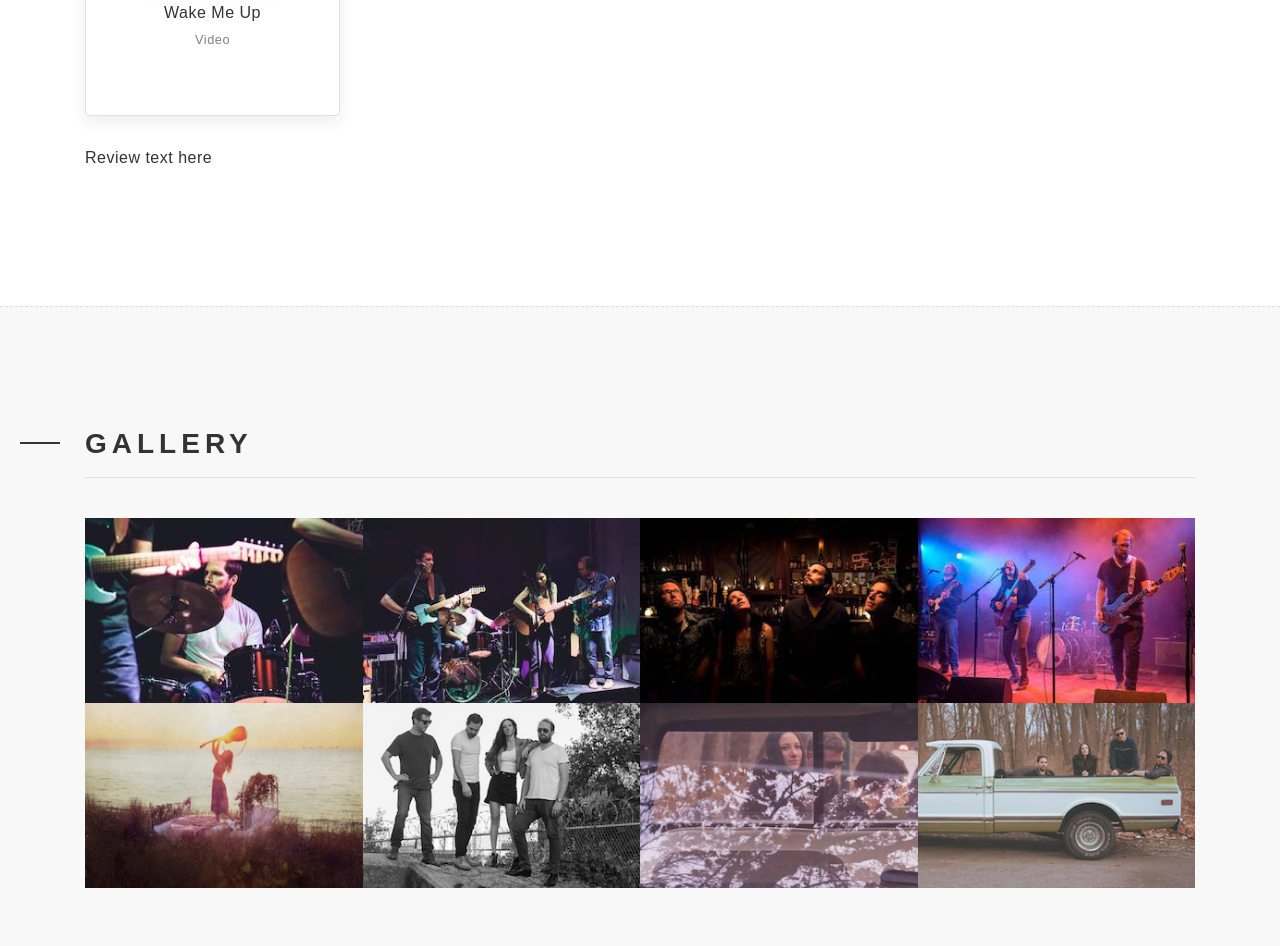
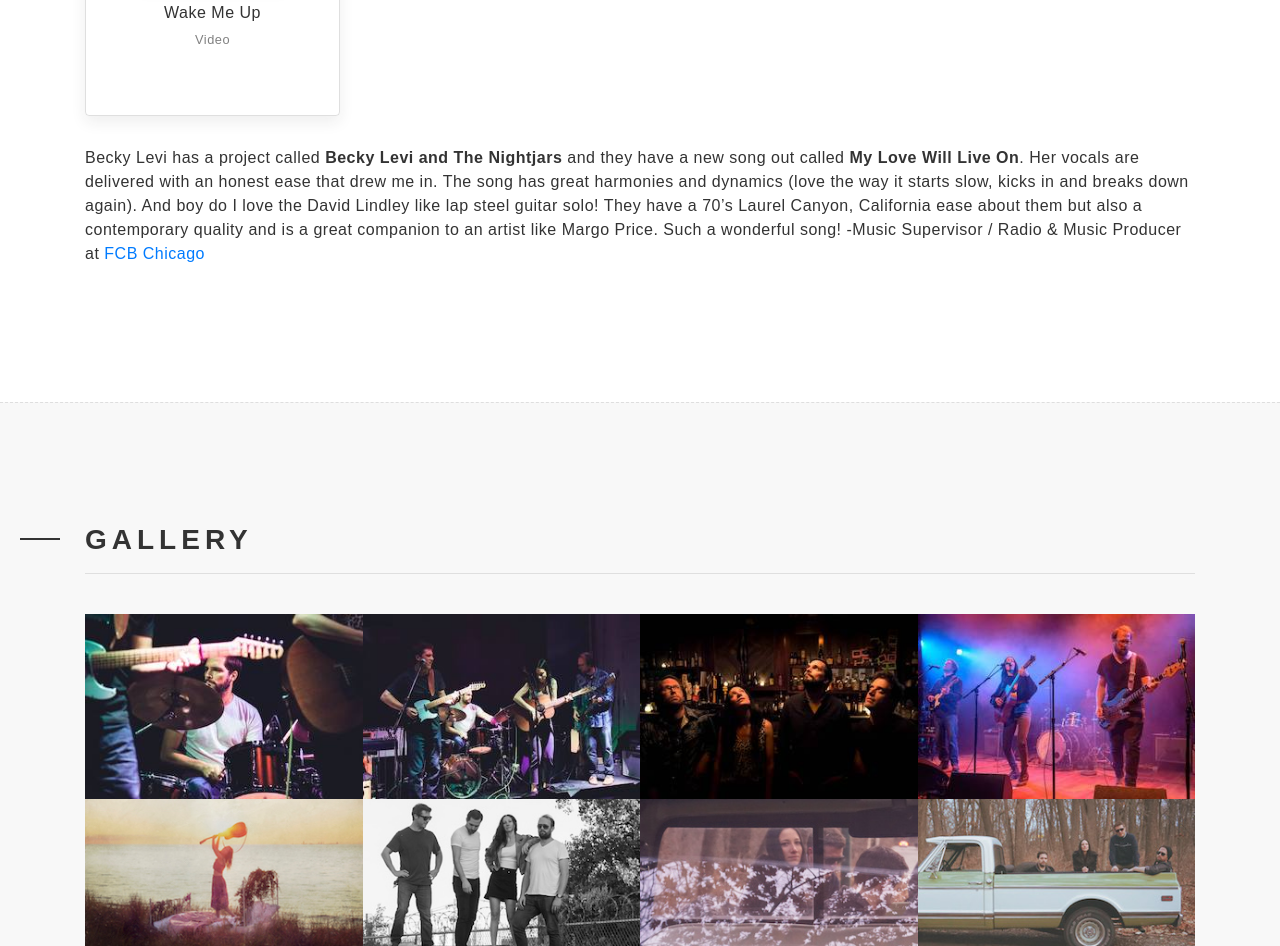
Before and after one commit to daningenthron/nightjars, a plain HTML site: page index.html in a window 1280 px wide. Shown: the part 1351-2297 px from the top of the page. Drawn offline with nearby package versions, Linux system fonts and the light colour scheme; a web font is replaced by a local one.

Commit message:
Add review

```diff
--- a/index.html
+++ b/index.html
@@ -99,7 +99,7 @@
         <div class="container" id="reviews">
             <div class="row">
                 <div class="col-lg-12">
-                    <p>Review text here</p>
+                    <p>Becky Levi has a project called <strong>Becky Levi and The Nightjars</strong> and they have a new song out called <strong>My Love Will Live On</strong>. Her vocals are delivered with an honest ease that drew me in. The song has great harmonies and dynamics (love the way it starts slow, kicks in and breaks down again). And boy do I love the David Lindley like lap steel guitar solo! They have a 70’s Laurel Canyon, California ease about them but also a contemporary quality and is a great companion to an artist like Margo Price. Such a wonderful song! -Music Supervisor / Radio & Music Producer at <a href="https://www.fcb.com/">FCB Chicago</a></p>
                 </div>
             </div>
         </div>
```
